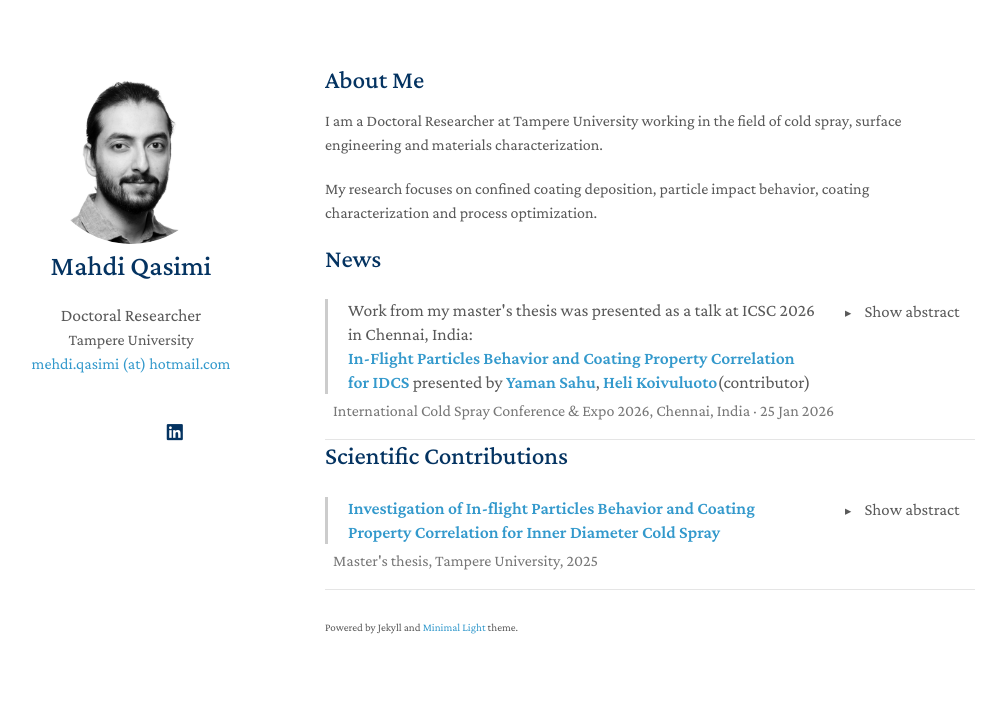
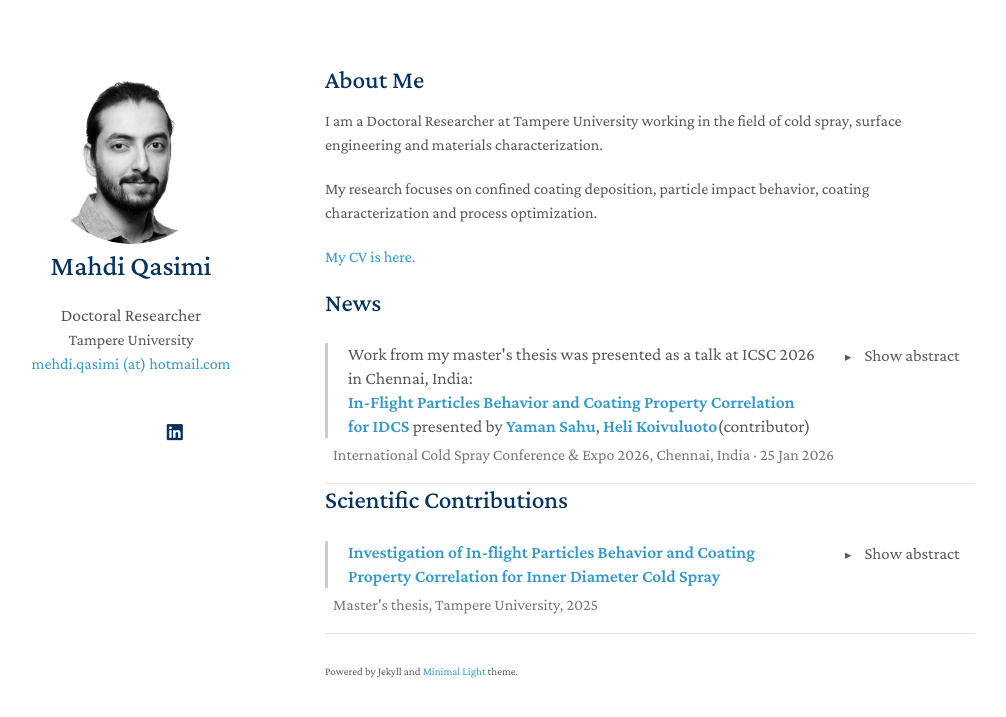
Before and after one commit to mehdiqasimi/mehdiqasimi.github.io, a Jekyll site: the page built from index.md, in a window 1280 px wide. Shown: the top 717 px of the page, without its empty margins (145-1151 px from the left). Built offline with Jekyll 4.4.1, drawn with Linux system fonts in a browser that asks for light colours; a style sheet for code colours, icons or effects is not loaded; our own code applies the rules of GitHub Pages for plain Markdown files.

Commit message:
Add CV link to About Me.md

```diff
--- a/index.md
+++ b/index.md
@@ -8,6 +8,7 @@ I am a Doctoral Researcher at Tampere University working in the field of cold sp
 
 My research focuses on confined coating deposition, particle impact behavior, coating characterization and process optimization.
 
+[My CV is here.]({{ site.cv_link }})
 
 ## News
 
```
